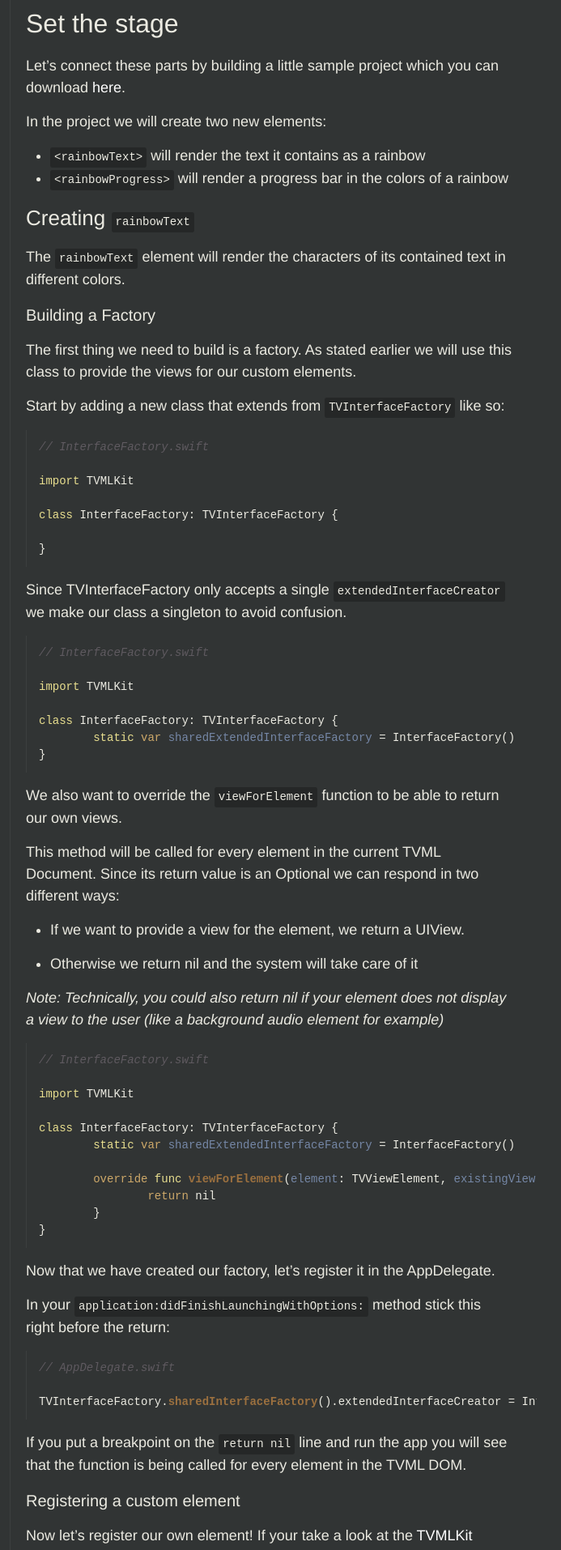
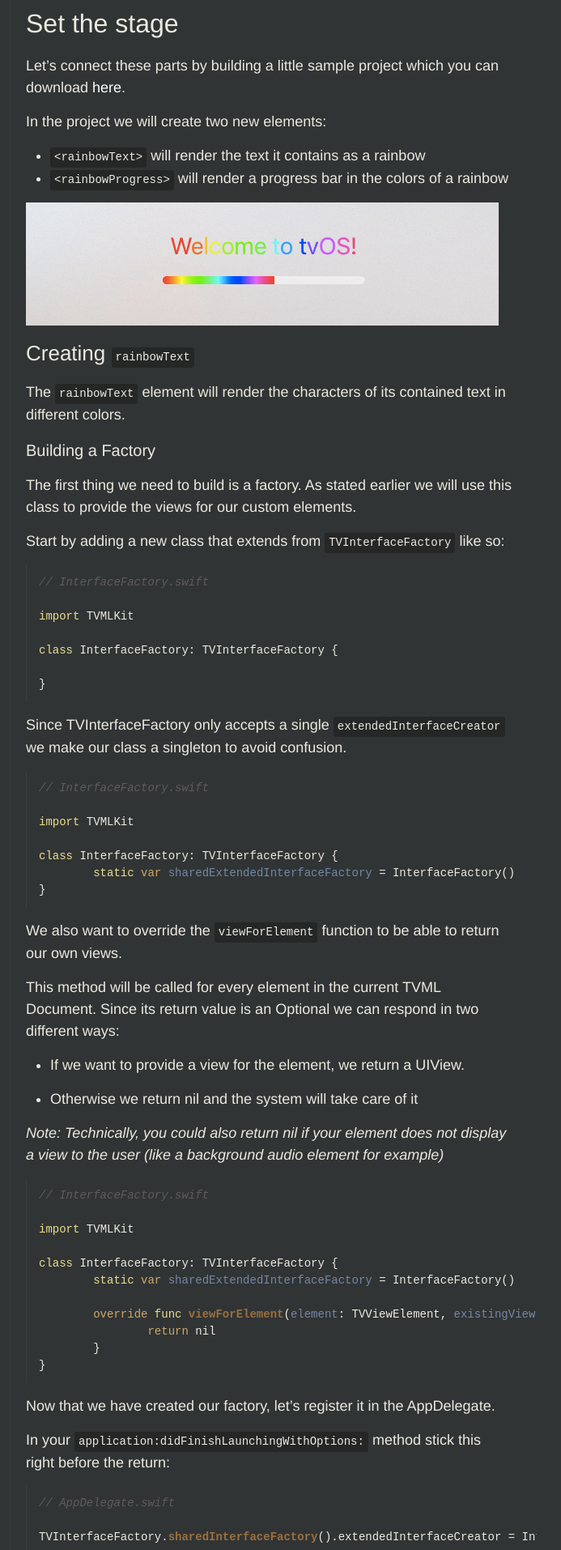
Before and after one commit to tape-tv/tape-tv.github.io, a Jekyll site: the page built from _posts/2016-03-23-custom-elements-in-tvml.markdown, in a window 1280 px wide. Shown: the part 1659-3573 px from the top of the page at 81% size, without its empty margins (308-1001 px from the left). Built offline with Jekyll 4.4.1, drawn with Linux system fonts in a browser that asks for light colours.

Commit message:
Update 2016-03-23-custom-elements-in-tvml.markdown

```diff
--- a/_posts/2016-03-23-custom-elements-in-tvml.markdown
+++ b/_posts/2016-03-23-custom-elements-in-tvml.markdown
@@ -38,6 +38,8 @@ In the project we will create two new elements:
 
  - `<rainbowText>` will render the text it contains as a rainbow
  - `<rainbowProgress>` will render a progress bar in the colors of a rainbow
+
+![Image of the result](http://tape-tv.github.io/images/custom_tvml_components_screenshot.png)
 
 ### Creating `rainbowText`
 The `rainbowText` element will render the characters of its contained text in different colors.
```
